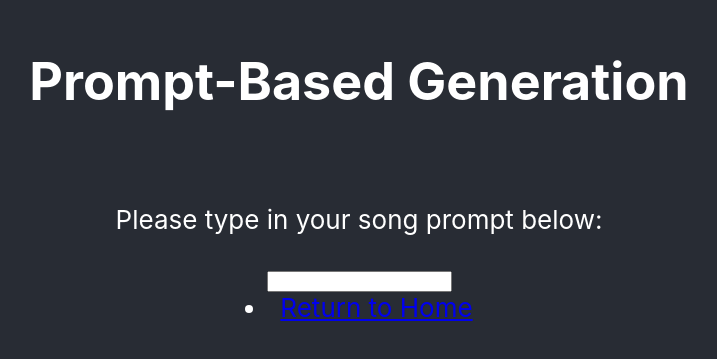
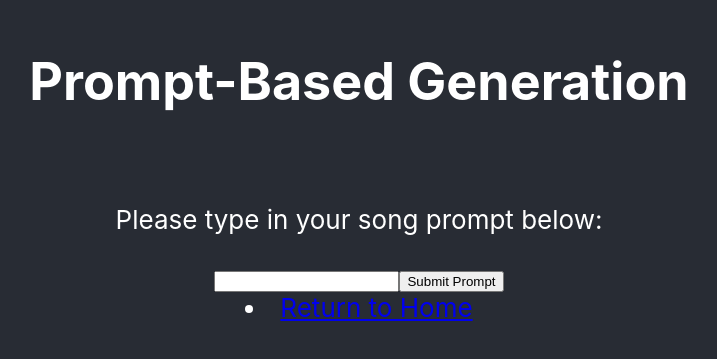
Before and after one commit to joebraha/amplify_frontend, a React (Create React App) app in the folder amp/: page /prompt in a window 1280 px wide. Shown: the part 231-590 px from the top of the page, without its empty margins (281-998 px from the left). Built offline with nearby package versions, Linux system fonts and the light colour scheme.

Commit message:
prompt sent to backend

```diff
--- a/amp/src/components/Prompt.js
+++ b/amp/src/components/Prompt.js
@@ -1,24 +1,52 @@
 import React, { useState } from "react";
-// importing Link from react-router-dom to navigate to
-// different end points.
 import { Link } from "react-router-dom";
-import { useEffect } from "react";
 import '../App.css';
 
-//Put url of page to send prompt data to in action field below
 const Prompt = () => {
+  const [promptText, setPromptText] = useState("");
+
+  const handlePromptSubmit = (event) => {
+    event.preventDefault();
+
+    const apiUrl = ""; // api url from co lab goes here
+
+    // Data to be sent to the server
+    const requestData = {
+      prompt: promptText
+    };
+
+    fetch(apiUrl, {
+      method: "POST",
+      headers: {
+        "Content-Type": "application/json"
+      },
+      body: JSON.stringify(requestData)
+    })
+    .then(response => {
+      // response from server - sends back song files
+      console.log("Response received:", response);
+    })
+    .catch(error => {
+      console.error("Error sending data:", error);
+    });
+  };
+
+  const handleInputChange = (event) => {
+    setPromptText(event.target.value);
+  };
+
   return (
-    <div className = "App">
-    <header className = "App-header">
-      <h1>Prompt-Based Generation</h1>
-      <br />
-        <form action="/" method="GET">
-            <p>Please type in your song prompt below:</p>
-            <input type="text"/>
+    <div className="App">
+      <header className="App-header">
+        <h1>Prompt-Based Generation</h1>
+        <br />
+        <form onSubmit={handlePromptSubmit}>
+          <p>Please type in your song prompt below:</p>
+          <input type="text" value={promptText} onChange={handleInputChange} />
+          <button type="submit">Submit Prompt</button>
         </form>
         <li>
-          {/* Endpoint to route to Home Page */}
-          <Link to="/">Return to Home</Link> {}
+          <Link to="/">Return to Home</Link>
         </li>
       </header>
     </div>
```
